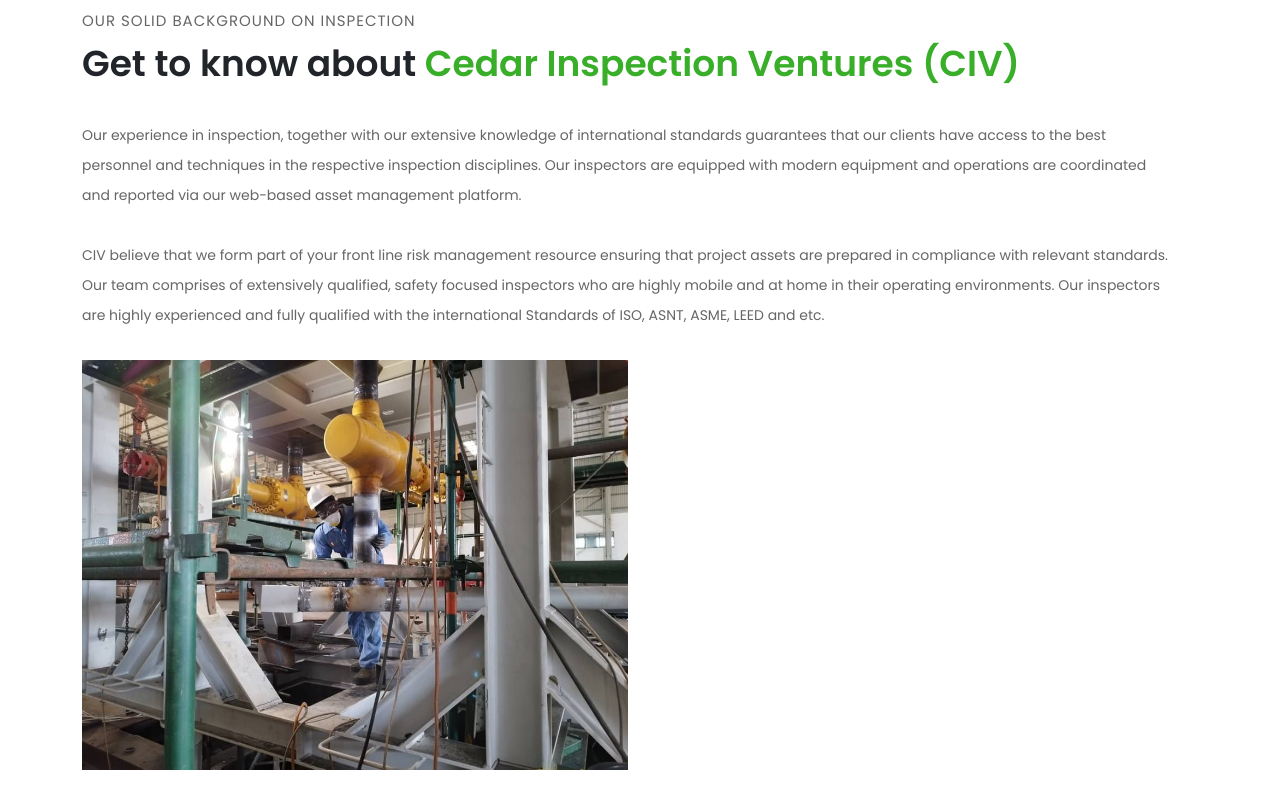
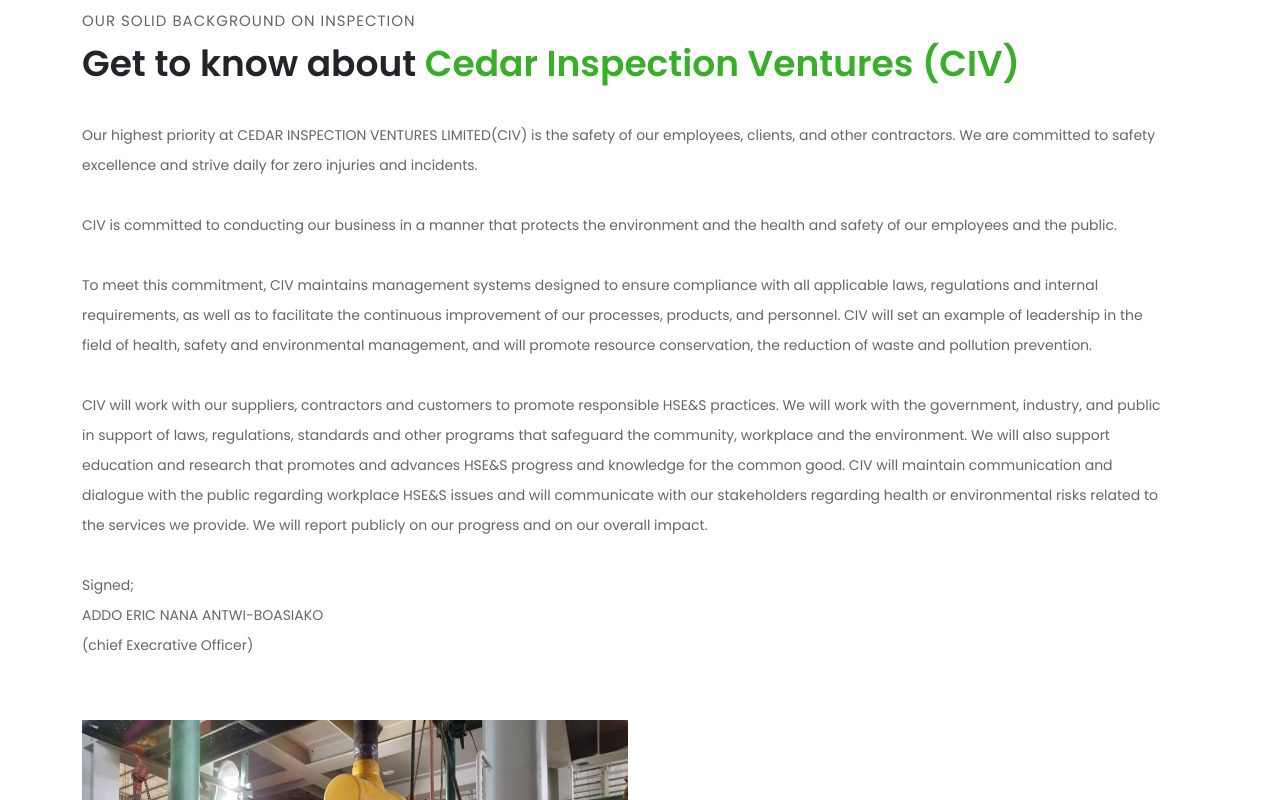
Before and after one commit to Faisal-Sey/Cedar-Company-Limited, a React (Vite) app: page /about in a window 1280 px wide. Shown: the part 640-1440 px from the top of the page. Built offline with nearby package versions, Linux system fonts and the light colour scheme.

Commit message:
website bug fixes

```diff
--- a/src/components/common/footer/footer.jsx
+++ b/src/components/common/footer/footer.jsx
@@ -90,7 +90,7 @@
                             <ul className="menu-list">
                                 <li>
                                     <span>Location:</span><br/>
-                                    <a>Takoradi-West Tanokrom Western Region<br/>
+                                    <a>
                                         Tema Community 1, Greater Accra<br/>
                                         Ghana, West Africa</a>
                                 </li>
--- a/src/screens/about/index.jsx
+++ b/src/screens/about/index.jsx
@@ -32,19 +32,45 @@
                                                     Get to know about <em>Cedar Inspection Ventures (CIV)</em>
                                                 </h2>
                                                 <p>
-                                                    Our experience in inspection, together with our extensive knowledge
-                                                    of international standards guarantees that our clients have access to
-                                                    the best personnel and techniques in the respective inspection disciplines.
-                                                    Our inspectors are equipped with modern equipment and operations are
-                                                    coordinated and reported via our web-based asset management platform.
-                                                    <br />
-                                                    <br />
-                                                    CIV believe that we form part of your front line risk management resource
-                                                    ensuring that project assets are prepared in compliance with relevant
-                                                    standards. Our team comprises of extensively qualified, safety focused
-                                                    inspectors who are highly mobile and at home in their operating
-                                                    environments. Our inspectors are highly experienced and fully qualified
-                                                    with the international Standards of ISO, ASNT, ASME, LEED and etc.
+                                                    Our highest priority at CEDAR INSPECTION VENTURES LIMITED(CIV)
+                                                    is the safety of our employees, clients, and other contractors.
+                                                    We are committed to safety excellence and strive daily for zero
+                                                    injuries and incidents.
+                                                    <br/>
+                                                    <br/>
+                                                    CIV is committed to conducting our business in a manner that
+                                                    protects the environment and the health and safety of our employees
+                                                    and the public.
+                                                    <br/>
+                                                    <br/>
+                                                    To meet this commitment, CIV maintains management systems designed
+                                                    to ensure compliance with all applicable laws, regulations and
+                                                    internal requirements, as well as to facilitate the continuous
+                                                    improvement of our processes, products, and personnel.
+                                                    CIV will set an example of leadership in the field of health,
+                                                    safety and environmental management, and will promote resource
+                                                    conservation, the reduction of waste and pollution prevention.
+                                                    <br/>
+                                                    <br/>
+                                                    CIV will work with our suppliers, contractors and customers to
+                                                    promote responsible HSE&S practices. We will work with the
+                                                    government, industry, and public in support of laws, regulations,
+                                                    standards and other programs that safeguard the community,
+                                                    workplace and the environment. We will also support education
+                                                    and research that promotes and advances HSE&S progress and
+                                                    knowledge for the common good.
+                                                    CIV will maintain communication and dialogue with the public
+                                                    regarding workplace HSE&S issues and will communicate with our
+                                                    stakeholders regarding health or environmental risks related to
+                                                    the services we provide. We will report publicly on our progress and
+                                                    on our overall impact.
+                                                    <br/>
+                                                    <br/>
+                                                    Signed;<br/>
+                                                    ADDO ERIC NANA ANTWI-BOASIAKO<br/>
+                                                    (chief Execrative Officer)
+                                                    <br/>
+                                                    <br/>
                                                 </p>
                                             </div>
                                         </div>
```
